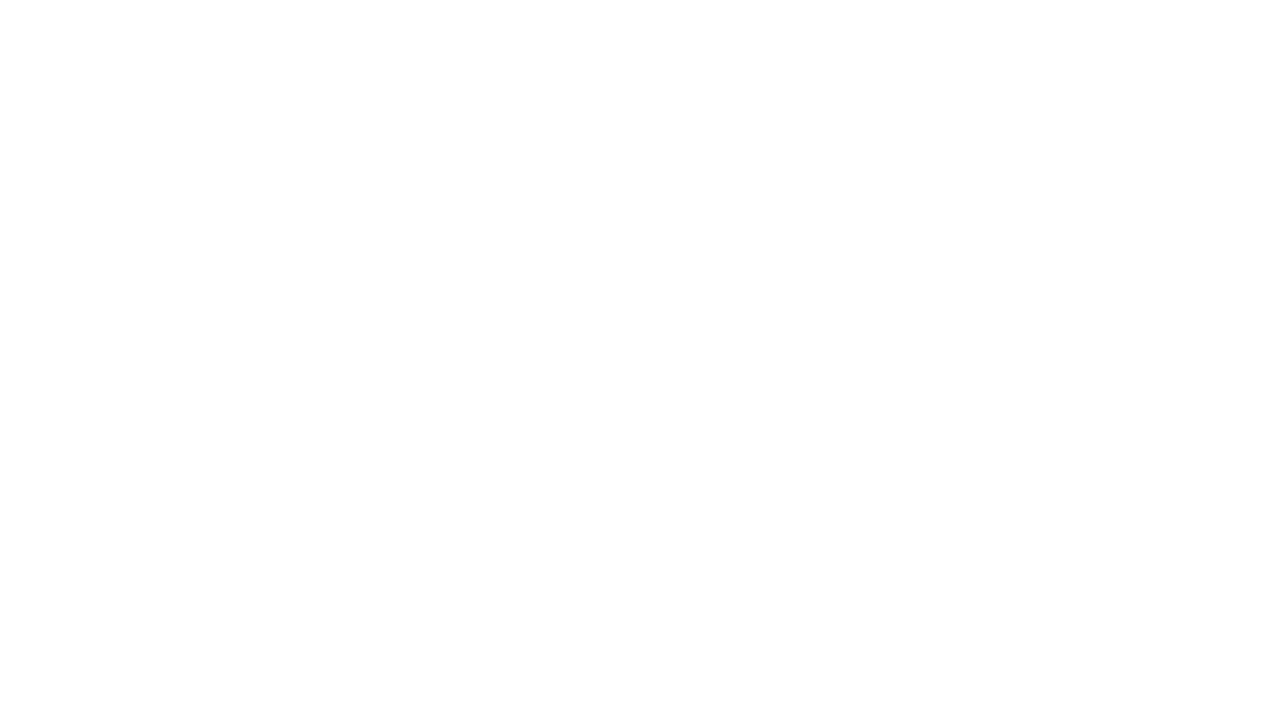
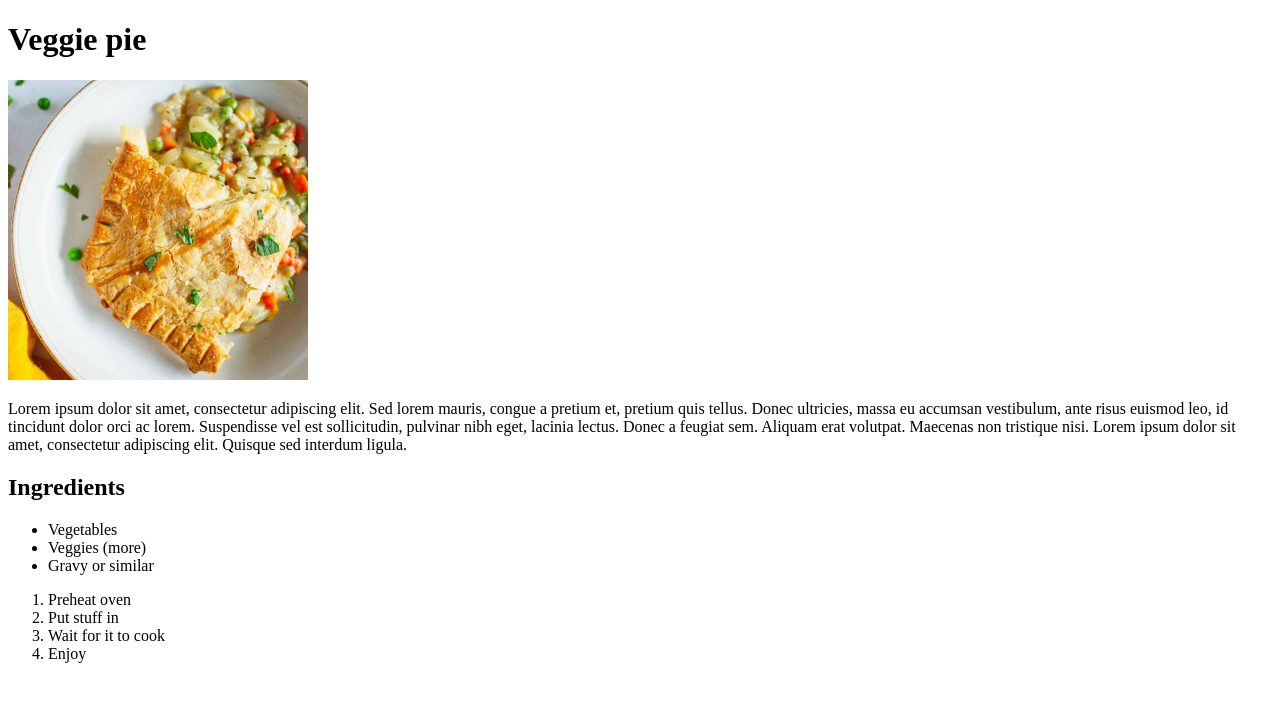
Before and after one commit to tetra0000/odin-recipes, a plain HTML site: page pages/vegpie.html in a window 1280 px wide. Drawn offline with Linux system fonts and the light colour scheme.

Commit message:
basic site pushed

```diff
--- a/pages/vegpie.html
+++ b/pages/vegpie.html
@@ -6,6 +6,22 @@
     <title>Document</title>
 </head>
 <body>
+    <h1>Veggie pie</h1>
+    <img src="../images/vegpie.jpg" alt="veggie pie"height="300px">
+    <p>Lorem ipsum dolor sit amet, consectetur adipiscing elit. Sed lorem mauris, congue a pretium et, pretium quis tellus. Donec ultricies, massa eu accumsan vestibulum, ante risus euismod leo, id tincidunt dolor orci ac lorem. Suspendisse vel est sollicitudin, pulvinar nibh eget, lacinia lectus. Donec a feugiat sem. Aliquam erat volutpat. Maecenas non tristique nisi. Lorem ipsum dolor sit amet, consectetur adipiscing elit. Quisque sed interdum ligula.</p>
 
+    <h2>Ingredients</h2>
+    <ul>
+        <li>Vegetables</li>
+        <li>Veggies (more)</li>
+        <li>Gravy or similar</li>
+    </ul>
+
+    <ol>
+        <li>Preheat oven</li>
+        <li>Put stuff in</li>
+        <li>Wait for it to cook</li>
+        <li>Enjoy</li>
+    </ol>
 </body>
 </html>
```
Also changed, not shown: index.html (+5 -1 lines), pages/lasagna.html (+16 -0 lines), images/Lasagna.jpg (added), images/vegpie.jpg (added), 2 other files.
